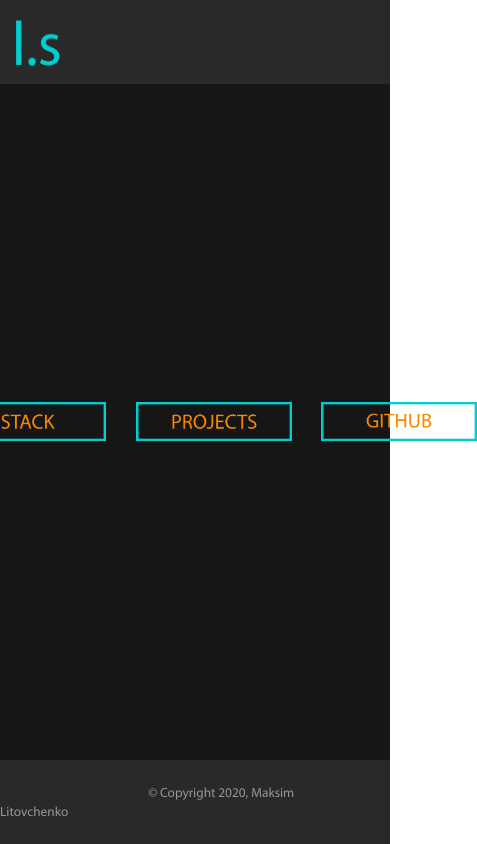
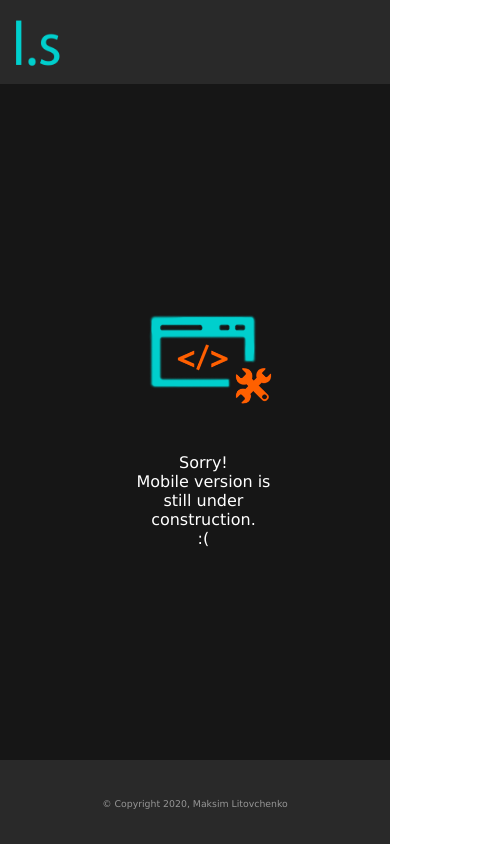
Before and after one commit to litosha/web, a website: page client/index.html in a window 390 px wide. Shown: the whole page, 477 px wide, since content can reach past the window. Drawn offline with Linux system fonts and the light colour scheme.

Commit message:
clinical depression

```diff
--- a/client/index.html
+++ b/client/index.html
@@ -52,10 +52,14 @@
         </div>
         <div class='wrap'>
             <img class='bttn' src='images/bttns/github.png' onclick=
-            'window.open("https://github.com/litosha", "_blank")'>
+            'window.open("https://github.com/litosha", "_blank")' id='github'>
         </div>
         <div class='bttmcop'>
             <footer> <small class='copy'></small> </footer>
+        </div>
+        <div class='mobilewrap'>
+            <img class='underconst' src='images/else/underconstruct.png'>
+            <p class='mobile'> Sorry!<br>Mobile version is still under construction.<br>:(</p>
         </div>
     </div>
     <script src="js/index.js"></script>
--- a/client/style/main.css
+++ b/client/style/main.css
@@ -67,7 +67,7 @@ body {
 }
 
 .name {
-    font-size: larger;
+    font-size: large;
     justify-self: start;
 }
 
@@ -89,7 +89,7 @@ body {
 p {
     margin-left: 2vh;
     color: white;
-    font-family: myriad-pro;
+    font-family: Verdana;
 }
 
 /* BOTTOM COPYTIGHT */
@@ -104,41 +104,33 @@ p {
     align-items: center;
 }
 
-.logocop {
-    width: 3vw;
-    height: 3vw;
-    opacity: 50%;
-}
-
 .copy {
-    font-family: "myriad-pro";
+    font-family: Verdana;
     width: 18vw;
     color: white;
     margin: auto 38vw auto 38vw;
     opacity: 50%;
 }
 
-.favcop {
-    display: flex;
-    width: 3vw;
-    height: 3vw;
-    opacity: 50%;
+.underconst {
+    display: none;
+}
+
+.mobile {
+    display: none;
+}
+
+.mobilewrap {
+    display: none;
 }
 
 /* MEDIA CHANGES */
 @media (orientation:portrait) {
-    .bttn {width: 40vw; height: 10vw; margin: 6vw;}
+    .bttn {width: 40vw; height: 10vw; margin: 6vw; display: none;}
     .bttn:hover {width: 40vw; height: 10vw; margin: 6vw; opacity: 100%;}
     .bttmcop {height: 10vh; top: 90vh}
-    .logocop {height: 6vh; width: 6vh; margin-left: 5vw;}
-    .favcop {height: 6vh; width: 6vh; margin: auto 5vw auto auto;}
-    p {display: none;}
+    .copy {font-size: 2.4vw; margin: auto 10vw auto 10vw;}
+    .underconst {display: flex; width: 40vw; margin-left: 5vw;}
+    .mobile {display: flex; text-align: center;}
+    .mobilewrap {display: grid; position: absolute; width: 45vw;}
 }
-
-/* FONTS */
-@font-face {
-    font-family: "myriad-pro";
-    src: url("/client/fonts/myriadpro.ttf") format("truetype");
-    font-style: normal;
-    font-weight: normal;
-}
```
Also changed, not shown: client/images/else/underconstruct.png (added).
